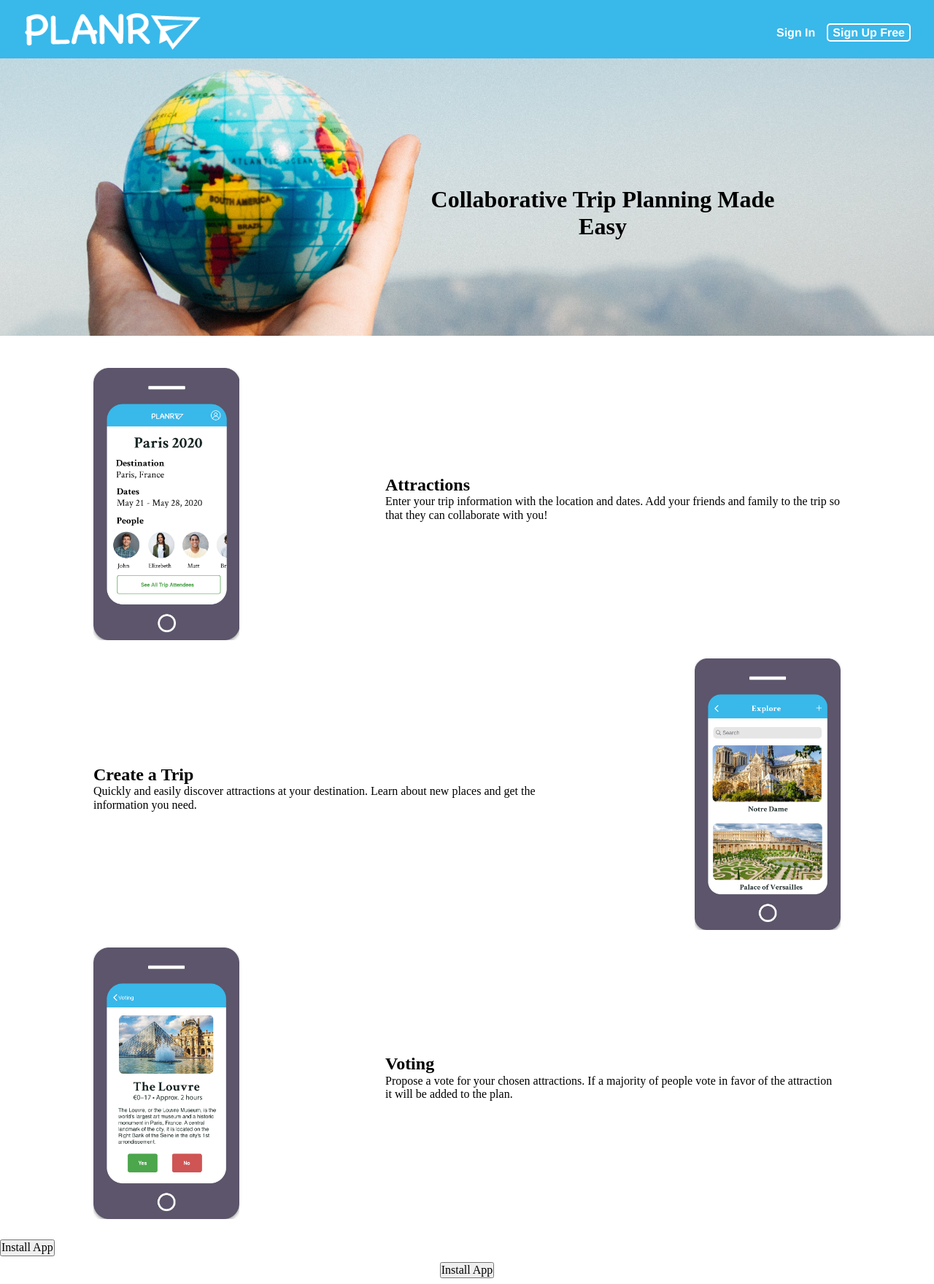
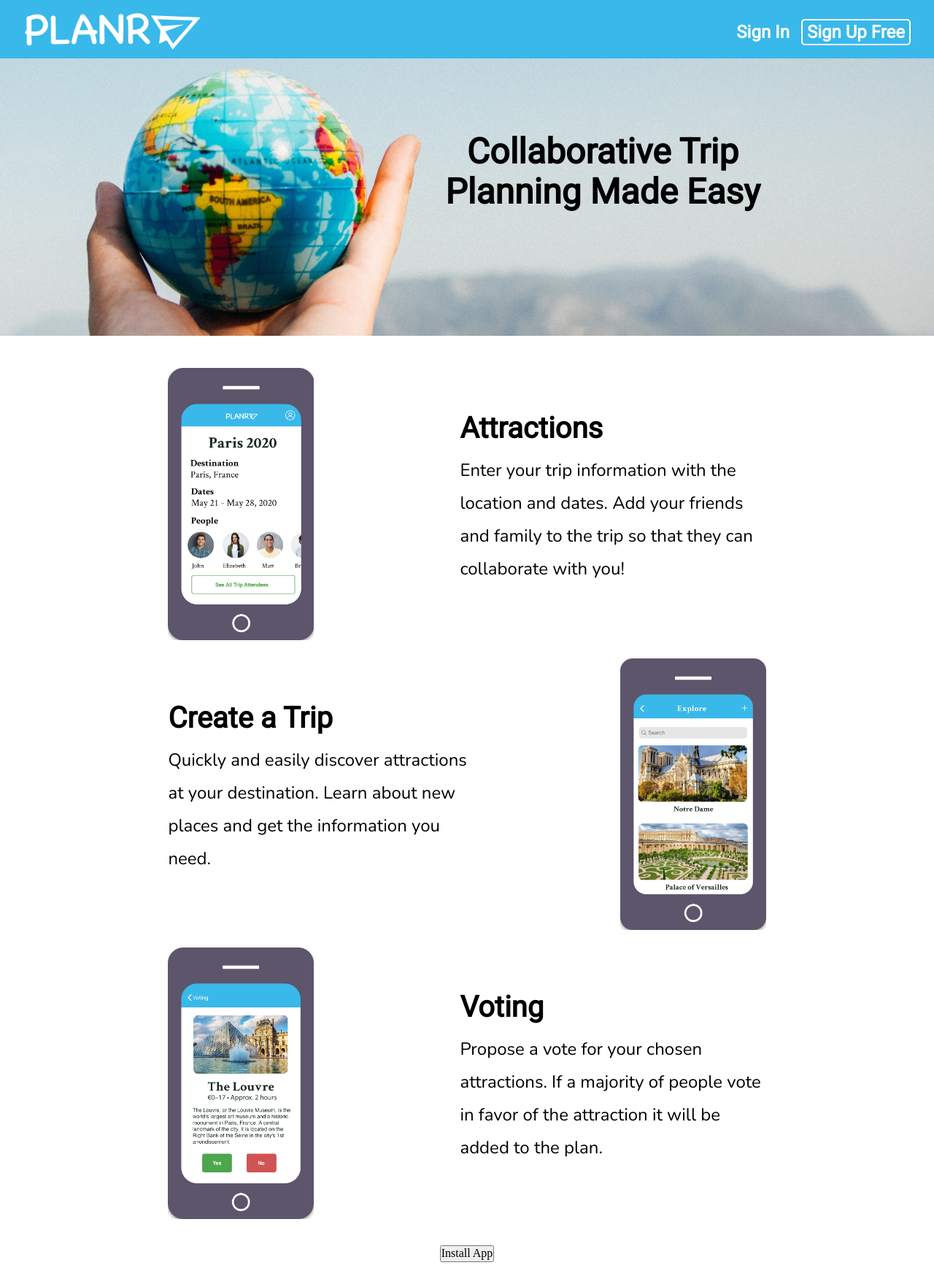
Before and after one commit to serenabux/planr-app, a Python web app: template app/templates/main/index.html in a window 1280 px wide. Shown: the whole page at 73% size. After the commit the page ends 1729 px from the top, so only its background shows below. Run offline with Jinja, Linux system fonts and the light colour scheme; the template is opened without the code that fills it, so the values that code supplies are empty; some libraries are stand-ins or nearby versions.

Commit message:
Style update

```diff
--- a/app/static/css/style.css
+++ b/app/static/css/style.css
@@ -3,6 +3,30 @@
   --secondary-primary-color: #ffffff;
   --text-color: #000000;
   --link-hover-color: #5c556b;
+}
+
+h1, h2, h3, h4, h5, li{
+  font-family: 'Roboto', sans-serif;
+  font-weight: black;
+}
+
+li{
+  font-size: 1.5em;
+}
+
+p{
+  font-size: 1.5em;
+  font-family: 'Nunito', sans-serif;
+  line-height: 1.875em;
+}
+
+h1{
+  font-size: 3em;
+}
+
+h2{
+  font-size: 2.5em;
+  margin-bottom: 12px;
 }
 
 
@@ -68,6 +92,9 @@ header {
   }
 }
 
+.container{
+  padding: 0 10%;
+}
 
 
 /* LandingHeader Styles */
@@ -103,7 +130,6 @@ header {
 .navLinks{
   margin-top: 10px;
   color: white;
-  font-family: "Helvetica";
   font-weight: bold;
   text-decoration: none;
 }
@@ -180,7 +206,6 @@ header {
 
 .side_drawer_navLink{
   color: #39b8ea;
-  font-family: "Helvetica";
   font-weight: bold;
   text-decoration: none;
 }
@@ -247,7 +272,7 @@ overflow: hidden;
 }
 
 .hero_heading{
-  margin-top: 175px;
+  margin-top: 20%;
 }
 
 .hero_image{
@@ -347,9 +372,9 @@ margin-right: 100px;
 
 .sign_up_container{
   margin-left: 108px;
-  margin-top: 10%;
+  margin-top: 5%;
   vertical-align: middle;
-  width: 40%;
+  width: 50%;
 }
 
 .form_field{
@@ -371,7 +396,6 @@ margin-right: 100px;
   background: #39b8ea;
   border-radius: 10px;
   padding: 10px;
-  font-family: Helvetica, Sans-Serif;
 font-size: 1em;
   font-weight: bold;
   width: 100%;
--- a/app/templates/base.html
+++ b/app/templates/base.html
@@ -18,8 +18,8 @@
   <link rel="icon" href="{{ url_for('static', filename='favicon.ico') }}" type="image/x-icon">
   <link rel="stylesheet" href="https://cdnjs.cloudflare.com/ajax/libs/normalize/5.0.0/normalize.min.css">
   <link rel="stylesheet" href="{{ url_for('static', filename='css/style.css') }}">
-  <link rel="stylesheet" href="https://fonts.googleapis.com/css?family=Open+Sans">
-
+  <link href="https://fonts.googleapis.com/css?family=Nunito&display=swap" rel="stylesheet">
+  <link href="https://fonts.googleapis.com/css?family=Roboto&display=swap" rel="stylesheet">
 </head>
 
 <body>
@@ -34,6 +34,7 @@
     <!--React components -->
     <script type="text/jsx" src="js/components/landingHeading.js"></script>
 <script type="text/jsx" src="js/components/sign_in.js"></script>
+
 </body>
 
 </html>
--- a/app/templates/main/index.html
+++ b/app/templates/main/index.html
@@ -5,7 +5,7 @@
     <h1 class="hero_heading">Collaborative Trip Planning Made Easy</h1>
   </div>
 </section>
-<article>
+<article class="container">
   <main>
     <div class = "feature_container">
       <div class = "column feature_right">
@@ -38,8 +38,5 @@
       </div>
     </div>
   </main>
-  <footer>
-    <button id="btnAdd">Install App</button>
-  </footer>
 </article>
 {% endblock %}
```
